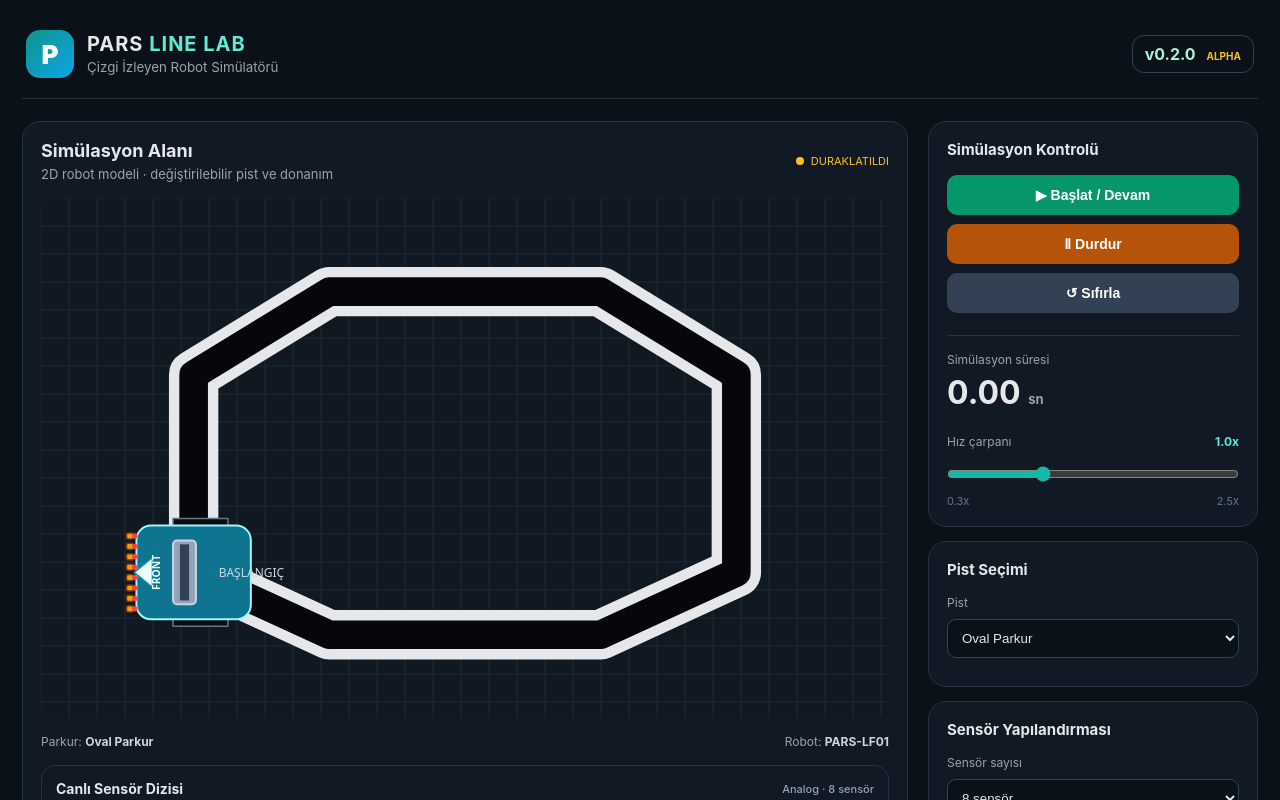
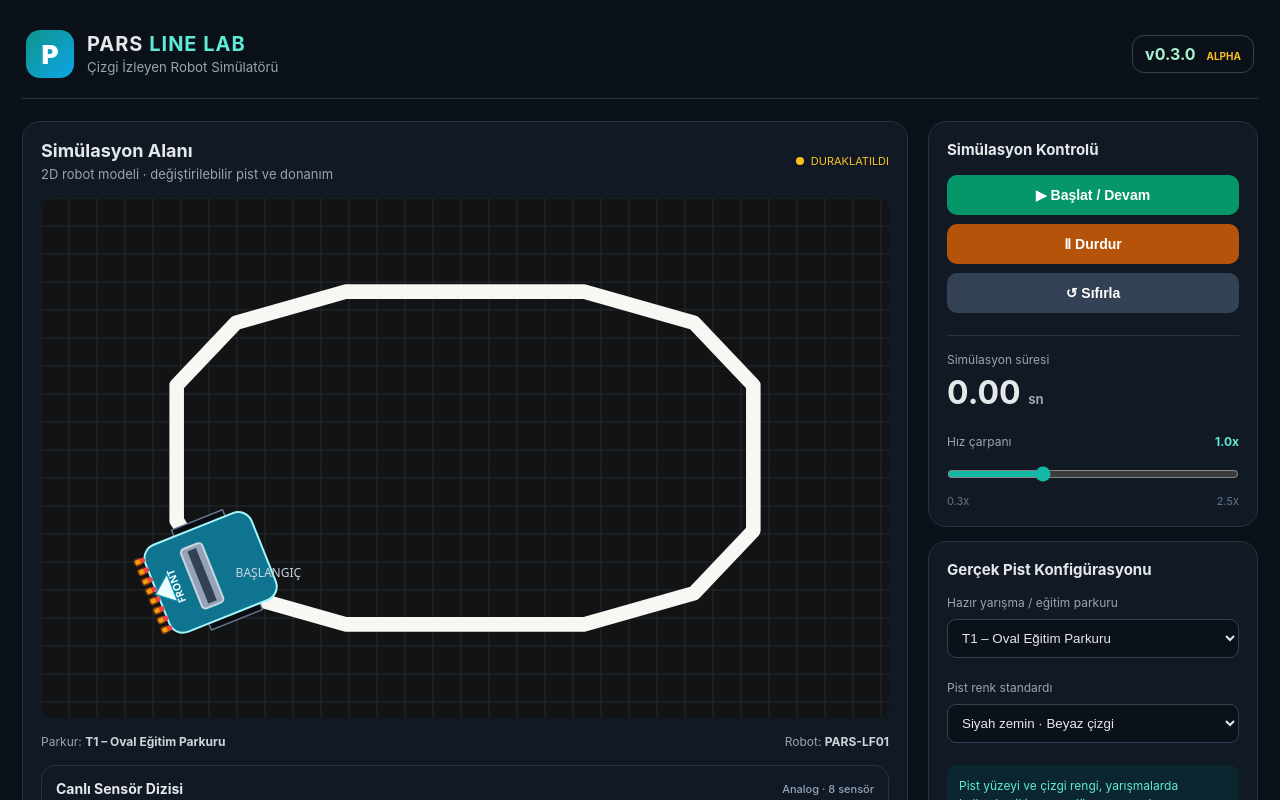
Before and after one commit to kamilaydin41/pars-line-lab, a React (Vite) app: page / in a window 1280 px wide. Shown: the top 800 px of the page. Built offline with nearby package versions, Linux system fonts and the light colour scheme.

Commit message:
Add files via upload

```diff
--- a/src/App.jsx
+++ b/src/App.jsx
@@ -1,25 +1,26 @@
 import React, { useEffect, useRef, useState } from 'react';
 
 const tracks = {
- oval: {name:'Oval Parkur', points:[[.18,.72],[.18,.34],[.34,.18],[.66,.18],[.82,.34],[.82,.72],[.66,.84],[.34,.84]], closed:true },
- s: {name:'S Parkuru', points:[[.15,.78],[.15,.58],[.28,.42],[.42,.42],[.54,.58],[.68,.58],[.82,.42],[.82,.22],[.68,.16],[.48,.16],[.34,.26]], closed:false},
- corners: {name:'Keskin Viraj', points:[[.18,.78],[.18,.28],[.48,.28],[.48,.72],[.78,.72],[.78,.20]], closed:false},
- loop: {name:'LAB-04 Karmaşık', points:[[.14,.76],[.14,.32],[.30,.18],[.48,.18],[.62,.32],[.62,.48],[.42,.48],[.42,.68],[.68,.68],[.82,.52],[.82,.24]], closed:false}
+ oval: {name:'T1 – Oval Eğitim Parkuru', points:[[.20,.72],[.16,.62],[.16,.36],[.23,.24],[.36,.18],[.64,.18],[.77,.24],[.84,.36],[.84,.64],[.77,.76],[.64,.82],[.36,.82],[.23,.76]], closed:true},
+ s: {name:'T2 – S Virajlı Parkur', points:[[.12,.78],[.12,.62],[.23,.48],[.38,.48],[.50,.62],[.62,.62],[.78,.48],[.88,.34],[.88,.22],[.76,.14],[.60,.14],[.46,.25],[.34,.25]], closed:false},
+ corners: {name:'T3 – Keskin / 90° Virajlar', points:[[.16,.82],[.16,.18],[.48,.18],[.48,.52],[.80,.52],[.80,.18]], closed:false},
+ maze: {name:'T4 – Teknik Yarışma Parkuru', points:[[.12,.80],[.12,.22],[.30,.22],[.30,.42],[.50,.42],[.50,.18],[.82,.18],[.82,.38],[.68,.38],[.68,.62],[.86,.62],[.86,.82],[.42,.82],[.42,.62],[.22,.62]], closed:false},
+ hairpin: {name:'T5 – Hairpin / Dar Dönüş', points:[[.16,.82],[.16,.22],[.84,.22],[.84,.42],[.66,.42],[.66,.58],[.84,.58],[.84,.82],[.16,.82]], closed:false}
 };
 const initialRobot = (trackKey) => { const p=tracks[trackKey].points, a=p[0],b=p[1]; return {segment:0,t:0,x:a[0],y:a[1],angle:Math.atan2((b[1]-a[1]),(b[0]-a[0]) )}; };
 const distanceToSegment=(px,py,ax,ay,bx,by)=>{const dx=bx-ax,dy=by-ay,l=dx*dx+dy*dy;let t=l?((px-ax)*dx+(py-ay)*dy)/l:0;t=Math.max(0,Math.min(1,t));return Math.hypot(px-(ax+t*dx),py-(ay+t*dy));};
 function App(){
  const canvasRef=useRef(null),robotRef=useRef(initialRobot('oval')),latestSensorsRef=useRef([]);
- const [running,setRunning]=useState(false),[speed,setSpeed]=useState(1),[elapsed,setElapsed]=useState(0),[track,setTrack]=useState('oval'),[sensorCount,setSensorCount]=useState(8),[sensorType,setSensorType]=useState('Analog'),[sensorWidth,setSensorWidth]=useState(70),[leftRPM,setLeftRPM]=useState(600),[rightRPM,setRightRPM]=useState(600),[wheelDiameter,setWheelDiameter]=useState(32),[chassisWidth,setChassisWidth]=useState(90),[chassisLength,setChassisLength]=useState(110),[sensorValues,setSensorValues]=useState([]);
+ const [running,setRunning]=useState(false),[speed,setSpeed]=useState(1),[elapsed,setElapsed]=useState(0),[track,setTrack]=useState('oval'),[trackScheme,setTrackScheme]=useState('whiteLine'),[sensorCount,setSensorCount]=useState(8),[sensorType,setSensorType]=useState('Analog'),[sensorWidth,setSensorWidth]=useState(70),[leftRPM,setLeftRPM]=useState(600),[rightRPM,setRightRPM]=useState(600),[wheelDiameter,setWheelDiameter]=useState(32),[chassisWidth,setChassisWidth]=useState(90),[chassisLength,setChassisLength]=useState(110),[sensorValues,setSensorValues]=useState([]);
  const runningRef=useRef(running);useEffect(()=>{runningRef.current=running},[running]);
  const trackRef=useRef(track);useEffect(()=>{trackRef.current=track;robotRef.current=initialRobot(track);setElapsed(0);setRunning(false);setSensorValues([])},[track]);
  useEffect(()=>{const canvas=canvasRef.current,ctx=canvas.getContext('2d');let last=performance.now(),lastUI=0,raf;
  function resize(){const rect=canvas.getBoundingClientRect(),dpr=Math.min(window.devicePixelRatio||1,2);canvas.width=rect.width*dpr;canvas.height=rect.height*dpr;ctx.setTransform(dpr,0,0,dpr,0,0);draw()}
- function draw(){const w=canvas.clientWidth,h=canvas.clientHeight;ctx.clearRect(0,0,w,h);ctx.fillStyle='#101821';ctx.fillRect(0,0,w,h);ctx.strokeStyle='#1d2a36';ctx.lineWidth=1;for(let x=0;x<w;x+=28){ctx.beginPath();ctx.moveTo(x,0);ctx.lineTo(x,h);ctx.stroke()}for(let y=0;y<h;y+=28){ctx.beginPath();ctx.moveTo(0,y);ctx.lineTo(w,y);ctx.stroke()}
- const tr=tracks[trackRef.current],pts=tr.points.map(([x,y])=>[x*w,y*h]);if(pts.length>1){ctx.lineCap='round';ctx.lineJoin='round';ctx.strokeStyle='#e5e7eb';ctx.lineWidth=Math.min(w,h)*.095;ctx.beginPath();ctx.moveTo(...pts[0]);pts.slice(1).forEach(p=>ctx.lineTo(...p));if(tr.closed)ctx.lineTo(...pts[0]);ctx.stroke();ctx.strokeStyle='#05070a';ctx.lineWidth=Math.min(w,h)*.055;ctx.beginPath();ctx.moveTo(...pts[0]);pts.slice(1).forEach(p=>ctx.lineTo(...p));if(tr.closed)ctx.lineTo(...pts[0]);ctx.stroke();ctx.strokeStyle='#10b981';ctx.lineWidth=4;ctx.beginPath();ctx.moveTo(pts[0][0]-20,pts[0][1]);ctx.lineTo(pts[0][0]+20,pts[0][1]);ctx.stroke();}
+ function draw(){const w=canvas.clientWidth,h=canvas.clientHeight;const darkSurface=trackScheme==='whiteLine';ctx.clearRect(0,0,w,h);ctx.fillStyle=darkSurface?'#111315':'#f7f7f4';ctx.fillRect(0,0,w,h);ctx.strokeStyle=darkSurface?'#272b2e':'#e2e5e7';ctx.lineWidth=1;for(let x=0;x<w;x+=28){ctx.beginPath();ctx.moveTo(x,0);ctx.lineTo(x,h);ctx.stroke()}for(let y=0;y<h;y+=28){ctx.beginPath();ctx.moveTo(0,y);ctx.lineTo(w,y);ctx.stroke()}
+ const tr=tracks[trackRef.current],pts=tr.points.map(([x,y])=>[x*w,y*h]);if(pts.length>1){ctx.lineCap='round';ctx.lineJoin='round';ctx.strokeStyle=darkSurface?'#f7f7f4':'#111315';ctx.lineWidth=Math.max(7,Math.min(w,h)*.028);ctx.beginPath();ctx.moveTo(...pts[0]);pts.slice(1).forEach(p=>ctx.lineTo(...p));if(tr.closed)ctx.lineTo(...pts[0]);ctx.stroke();ctx.strokeStyle='#10b981';ctx.lineWidth=3;ctx.beginPath();ctx.moveTo(pts[0][0]-18,pts[0][1]);ctx.lineTo(pts[0][0]+18,pts[0][1]);ctx.stroke();}
  const r=robotRef.current,rx=r.x*w,ry=r.y*h,scale=Math.min(w,h)/500,cw=chassisWidth*scale,cl=chassisLength*scale,n=Number(sensorCount),spacing=(sensorWidth*scale)/(Math.max(1,n-1)),sensorY=-cl*.56;
  // Sample sensor locations against the black track centerline. This release visualizes sensing; it does not yet steer the robot.
- const sensorSamples=[];for(let i=0;i<n;i++){const localX=(i-(n-1)/2)*spacing, sx=rx+localX*Math.cos(r.angle)-sensorY*Math.sin(r.angle),sy=ry+localX*Math.sin(r.angle)+sensorY*Math.cos(r.angle);let minDist=Infinity;for(let j=0;j<pts.length-(tr.closed?0:1);j++){const a=pts[j],b=pts[(j+1)%pts.length];minDist=Math.min(minDist,distanceToSegment(sx,sy,a[0],a[1],b[0],b[1]));}const threshold=Math.min(w,h)*.032;const onLine=minDist<threshold;sensorSamples.push({onLine,value:onLine?(sensorType==='Digital'?1:Math.max(0,Math.min(1000,Math.round(1000*(1-minDist/threshold))))):0});}
+ const sensorSamples=[];for(let i=0;i<n;i++){const localX=(i-(n-1)/2)*spacing, sx=rx+localX*Math.cos(r.angle)-sensorY*Math.sin(r.angle),sy=ry+localX*Math.sin(r.angle)+sensorY*Math.cos(r.angle);let minDist=Infinity;for(let j=0;j<pts.length-(tr.closed?0:1);j++){const a=pts[j],b=pts[(j+1)%pts.length];minDist=Math.min(minDist,distanceToSegment(sx,sy,a[0],a[1],b[0],b[1]));}const threshold=Math.min(w,h)*.022;const onLine=minDist<threshold;sensorSamples.push({onLine,value:onLine?(sensorType==='Digital'?1:Math.max(0,Math.min(1000,Math.round(1000*(1-minDist/threshold))))):0});}
  latestSensorsRef.current=sensorSamples;
  ctx.save();ctx.translate(rx,ry);ctx.rotate(r.angle);
  // side wheels
@@ -36,12 +37,12 @@ function App(){
  }
  function frame(now){const dt=Math.min((now-last)/1000,.05);last=now;if(runningRef.current){const r=robotRef.current,tr=tracks[trackRef.current],p=tr.points;r.t=(r.t||0)+dt*speed*(Math.max(1,(leftRPM+rightRPM)/2)/600)*.24;if(r.t>=1){r.t=0;r.segment=(r.segment+1)%(tr.closed?p.length:p.length-1)}const a=p[r.segment],b=p[(r.segment+1)%p.length];r.x=a[0]+(b[0]-a[0])*r.t;r.y=a[1]+(b[1]-a[1])*r.t;r.angle=Math.atan2((b[1]-a[1])*canvas.clientHeight,(b[0]-a[0])*canvas.clientWidth);setElapsed(v=>v+dt)}draw();if(now-lastUI>120){setSensorValues(latestSensorsRef.current);lastUI=now;}raf=requestAnimationFrame(frame)}
  resize();raf=requestAnimationFrame(frame);window.addEventListener('resize',resize);return()=>{cancelAnimationFrame(raf);window.removeEventListener('resize',resize)};
- },[sensorCount,sensorType,sensorWidth,chassisWidth,chassisLength,track,leftRPM,rightRPM,speed]);
+ },[sensorCount,sensorType,sensorWidth,chassisWidth,chassisLength,track,trackScheme,leftRPM,rightRPM,speed]);
  function reset(){setRunning(false);setElapsed(0);robotRef.current=initialRobot(track);setSensorValues([])}
- return <div className="app"><header><div className="brand"><div className="logo">P</div><div><h1>PARS <span>LINE LAB</span></h1><small>Çizgi İzleyen Robot Simülatörü</small></div></div><div className="version">v0.2.0 <span>ALPHA</span></div></header><main><section className="stage"><div className="stageHead"><div><h2>Simülasyon Alanı</h2><p>2D robot modeli · değiştirilebilir pist ve donanım</p></div><div className={`status ${running?'live':''}`}><i/> {running?'ÇALIŞIYOR':'DURAKLATILDI'}</div></div><canvas ref={canvasRef}/><div className="stageFoot"><span>Parkur: <b>{tracks[track].name}</b></span><span>Robot: <b>PARS-LF01</b></span></div><div className="sensorLive"><h3>Canlı Sensör Dizisi <small>{sensorType} · {sensorCount} sensör</small></h3><div className="sensorGrid">{sensorValues.map((s,i)=><div className={`sensorCell ${s.onLine?'active':''}`} key={i}><span>S{i+1}</span><b>{sensorType==='Digital'?(s.onLine?'1':'0'):s.value}</b><i/></div>)}</div><p className="sensorLegend"><span className="greenDot"/> Çizgi algılanıyor <span className="redDot"/> Çizgi algılanmıyor</p></div></section><aside>
+ return <div className="app"><header><div className="brand"><div className="logo">P</div><div><h1>PARS <span>LINE LAB</span></h1><small>Çizgi İzleyen Robot Simülatörü</small></div></div><div className="version">v0.3.0 <span>ALPHA</span></div></header><main><section className="stage"><div className="stageHead"><div><h2>Simülasyon Alanı</h2><p>2D robot modeli · değiştirilebilir pist ve donanım</p></div><div className={`status ${running?'live':''}`}><i/> {running?'ÇALIŞIYOR':'DURAKLATILDI'}</div></div><canvas ref={canvasRef}/><div className="stageFoot"><span>Parkur: <b>{tracks[track].name}</b></span><span>Robot: <b>PARS-LF01</b></span></div><div className="sensorLive"><h3>Canlı Sensör Dizisi <small>{sensorType} · {sensorCount} sensör</small></h3><div className="sensorGrid">{sensorValues.map((s,i)=><div className={`sensorCell ${s.onLine?'active':''}`} key={i}><span>S{i+1}</span><b>{sensorType==='Digital'?(s.onLine?'1':'0'):s.value}</b><i/></div>)}</div><p className="sensorLegend"><span className="greenDot"/> Çizgi algılanıyor <span className="redDot"/> Çizgi algılanmıyor</p></div></section><aside>
  <div className="panel"><h3>Simülasyon Kontrolü</h3><div className="buttons"><button className="start" onClick={()=>setRunning(true)}>▶ Başlat / Devam</button><button className="pause" onClick={()=>setRunning(false)}>Ⅱ Durdur</button><button className="reset" onClick={reset}>↺ Sıfırla</button></div><div className="stat"><label>Simülasyon süresi</label><strong>{elapsed.toFixed(2)} <small>sn</small></strong></div><div className="speed"><label>Hız çarpanı <b>{speed.toFixed(1)}x</b></label><input type="range" min="0.3" max="2.5" step="0.1" value={speed} onChange={e=>setSpeed(Number(e.target.value))}/><div className="rangeLabels"><span>0.3x</span><span>2.5x</span></div></div></div>
- <div className="panel"><h3>Pist Seçimi</h3><label>Pist</label><select value={track} onChange={e=>setTrack(e.target.value)}>{Object.entries(tracks).map(([key,t])=><option key={key} value={key}>{t.name}</option>)}</select></div>
+ <div className="panel"><h3>Gerçek Pist Konfigürasyonu</h3><label>Hazır yarışma / eğitim parkuru</label><select value={track} onChange={e=>setTrack(e.target.value)}>{Object.entries(tracks).map(([key,t])=><option key={key} value={key}>{t.name}</option>)}</select><label>Pist renk standardı</label><select value={trackScheme} onChange={e=>setTrackScheme(e.target.value)}><option value="whiteLine">Siyah zemin · Beyaz çizgi</option><option value="blackLine">Beyaz zemin · Siyah çizgi</option></select><p className="next">Pist yüzeyi ve çizgi rengi, yarışmalarda kullanılan iki yaygın düzen arasında değiştirilebilir.</p></div>
  <div className="panel"><h3>Sensör Yapılandırması</h3><label>Sensör sayısı</label><select value={sensorCount} onChange={e=>setSensorCount(Number(e.target.value))}>{[3,5,6,8,10,12,16].map(n=><option key={n} value={n}>{n} sensör</option>)}</select><label>Tip</label><select value={sensorType} onChange={e=>setSensorType(e.target.value)}><option>Analog</option><option>Dijital</option><option>RC</option></select><label>Sensör dizisi genişliği: <b>{sensorWidth} mm</b></label><input type="range" min="20" max="120" step="5" value={sensorWidth} onChange={e=>setSensorWidth(Number(e.target.value))}/></div>
  <div className="panel"><h3>Motor & Şasi</h3><label>Sol motor RPM: <b>{leftRPM}</b></label><input type="range" min="100" max="1500" step="50" value={leftRPM} onChange={e=>setLeftRPM(Number(e.target.value))}/><label>Sağ motor RPM: <b>{rightRPM}</b></label><input type="range" min="100" max="1500" step="50" value={rightRPM} onChange={e=>setRightRPM(Number(e.target.value))}/><label>Teker çapı: <b>{wheelDiameter} mm</b></label><input type="range" min="15" max="80" step="1" value={wheelDiameter} onChange={e=>setWheelDiameter(Number(e.target.value))}/><label>Şasi genişliği: <b>{chassisWidth} mm</b></label><input type="range" min="50" max="150" step="5" value={chassisWidth} onChange={e=>setChassisWidth(Number(e.target.value))}/><label>Şasi uzunluğu: <b>{chassisLength} mm</b></label><input type="range" min="60" max="180" step="5" value={chassisLength} onChange={e=>setChassisLength(Number(e.target.value))}/></div>
- <div className="panel info"><h3>v0.2.0 – Sensör Görselleştirme</h3><ul><li>Ön yön oku ve FRONT işareti</li><li>Canlı sensör LED durumları</li><li>Analog / Dijital / RC gösterimi</li><li>Sensör sayısı ve dizisi genişliği</li><li>Sağ / sol motor RPM ayarı</li><li>4 hazır pist</li><li>Başlat, durdur, sıfırla</li></ul><p className="next">NOT: Bu sürüm sensör algılamasını görselleştirir; robotun hareket algoritmasını sensörlerle kapalı çevrim kontrol etmek sonraki sürümdedir.</p></div></aside></main><footer>© PARS LINE LAB · ROBKOD <span>Öğren · Tasarla · Simüle Et</span></footer></div>}
+ <div className="panel info"><h3>v0.3.0 – Gerçek Pist Düzenleri</h3><ul><li>Ön yön oku ve FRONT işareti</li><li>Canlı sensör LED durumları</li><li>Analog / Dijital / RC gösterimi</li><li>Sensör sayısı ve dizisi genişliği</li><li>Sağ / sol motor RPM ayarı</li><li>5 farklı yarışma / eğitim parkuru</li><li>Siyah zemin-beyaz çizgi ve beyaz zemin-siyah çizgi seçimi</li><li>Gerçek pist kurallarından esinlenen parkur biçimleri</li><li>Başlat, durdur, sıfırla</li></ul><p className="next">NOT: Bu sürüm sensör algılamasını görselleştirir; robotun hareket algoritmasını sensörlerle kapalı çevrim kontrol etmek sonraki sürümdedir.</p></div></aside></main><footer>© PARS LINE LAB · ROBKOD <span>Öğren · Tasarla · Simüle Et</span></footer></div>}
 export default App;
```
Also changed, not shown: package.json (+13 -4 lines), 1 other file (tests, documents, lock files or other folders).
